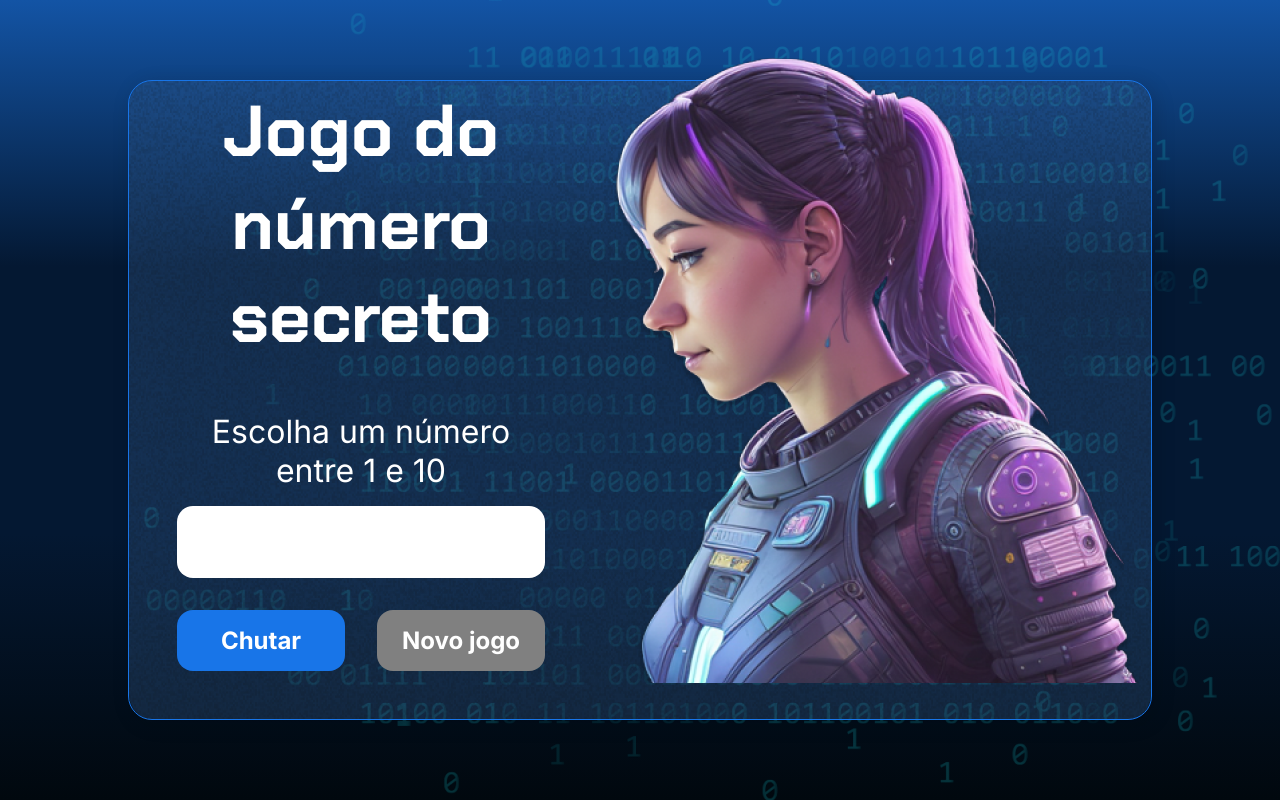
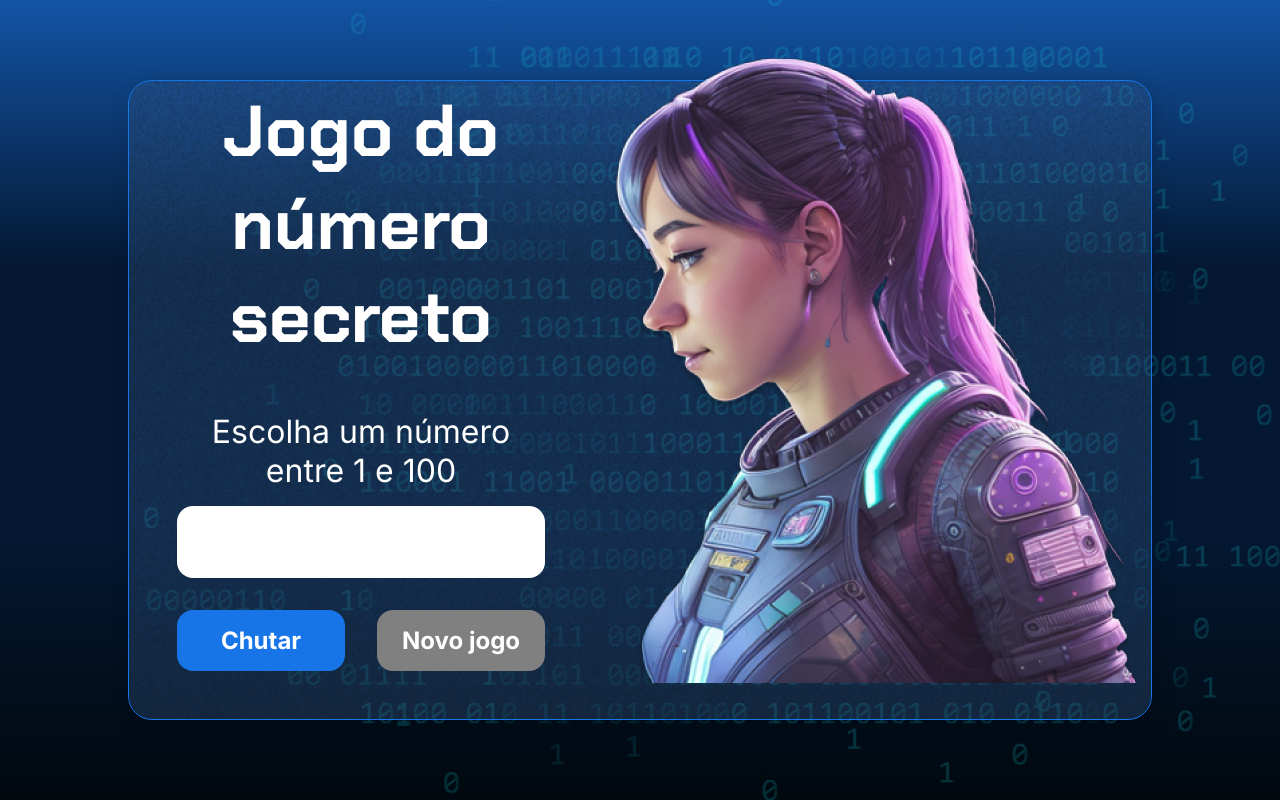
Before and after one commit to vivianmaria/Jogo-Javascript, a plain HTML site: page index.html in a window 1280 px wide. Drawn offline with Linux system fonts and the light colour scheme.

Commit message:
fixing git

```diff
--- a/app.js
+++ b/app.js
@@ -1,5 +1,21 @@
-let titulo = document.querySelector('h1');
-titulo.innerHTML = 'Jogo do número secreto';
+let numeroSecreto = gerarNumeroAleatorio();
 
-let paragrafo = document.querySelector('p');
-paragrafo.innerHTML = 'Escolha um número entre 1 e 10';
+function exibirTextoNaTela(tag, texto){
+let campo = document.querySelector(tag);
+campo.innerHTML = texto;
+}
+
+exibirTextoNaTela('h1', 'Jogo do número secreto');
+exibirTextoNaTela('p', 'Escolha um número entre 1 e 100');
+
+
+
+function verificarChute() {
+    let chute = document.querySelector('input').value;
+    console.log(chute == numeroSecreto);
+}
+
+function gerarNumeroAleatorio () {
+    return parseInt(Math.random() * 10 + 1)
+
+}
```
Also changed, not shown: index.html (+0 -4 lines).
